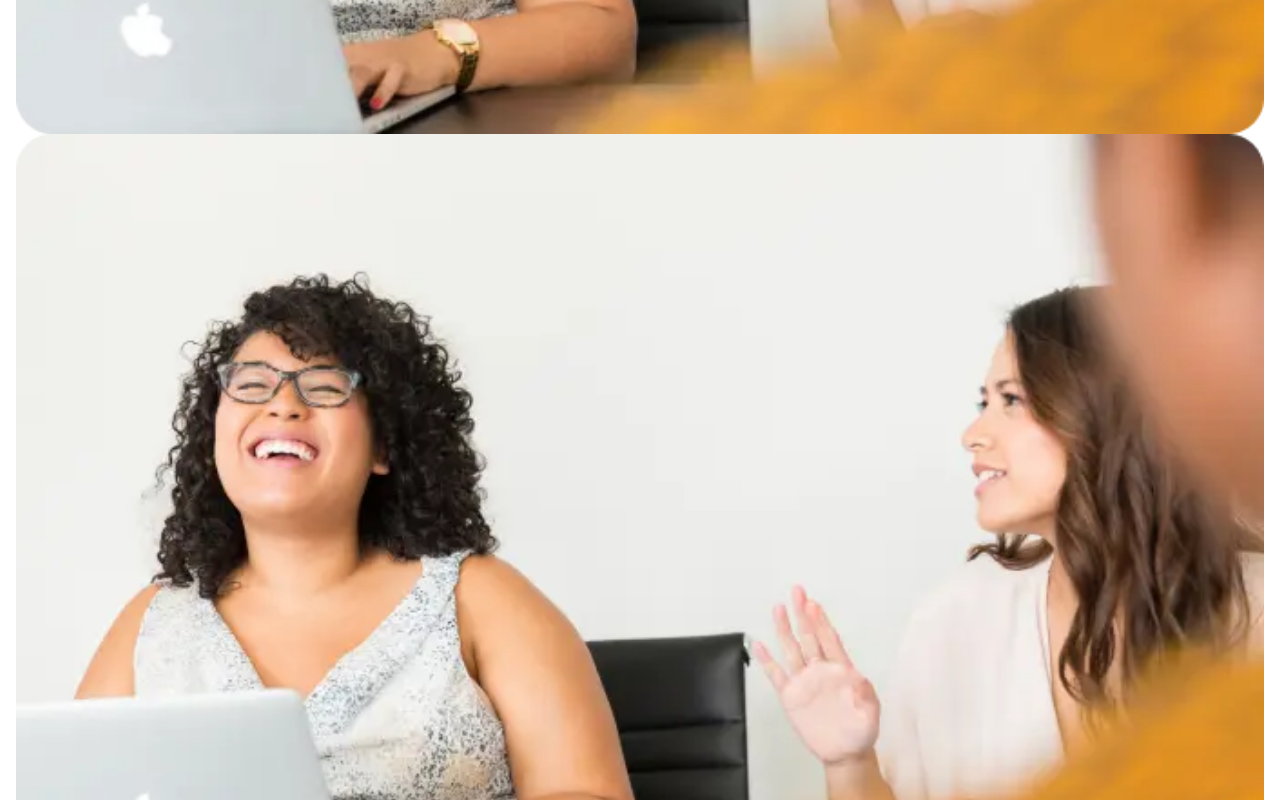
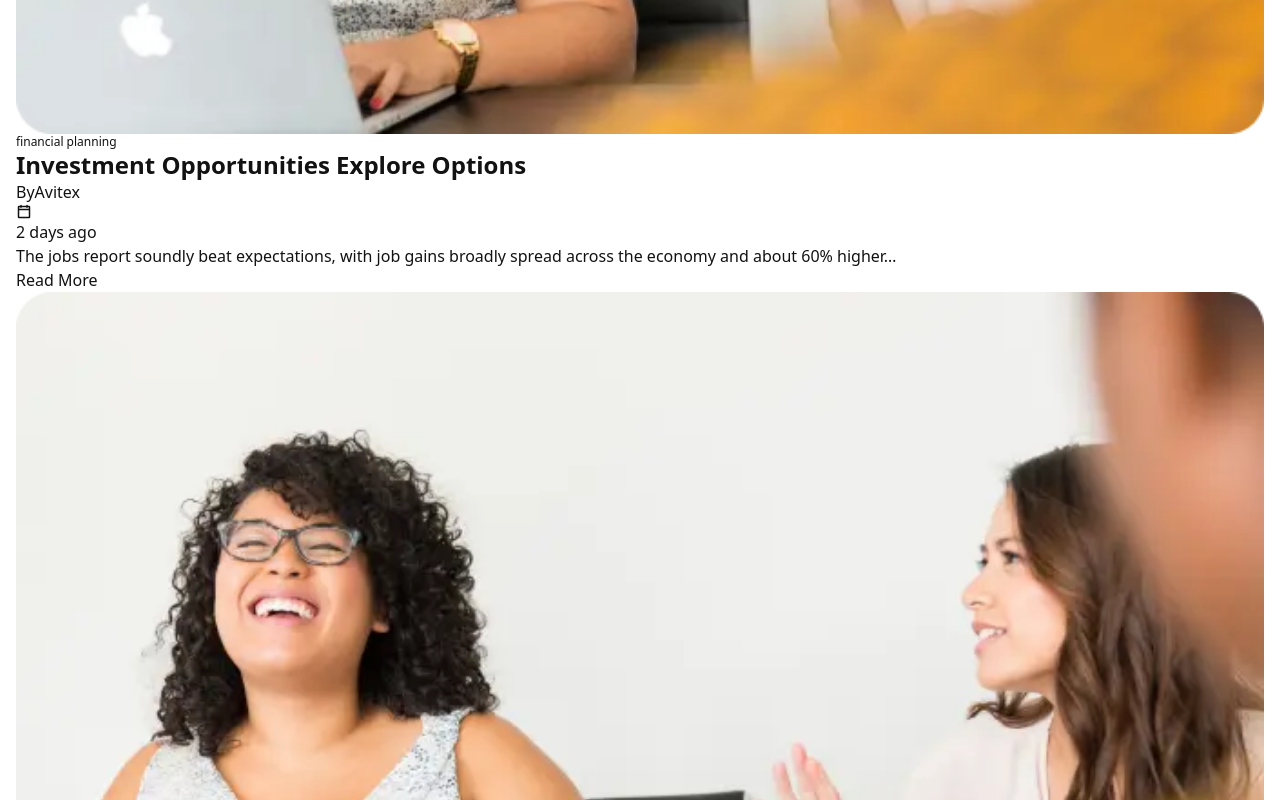
Before and after one commit to genuinelycool/nextjs-laravel-frontend, a Next.js app: page /blog in a window 1280 px wide. Shown: the part 1220-2020 px from the top of the page. Built offline with nearby package versions, Linux system fonts and the light colour scheme.

Commit message:
2 -Blog Page Design Setup Part 2

```diff
--- a/src/components/Section/BlogList.jsx
+++ b/src/components/Section/BlogList.jsx
@@ -1,6 +1,7 @@
 import Image from "next/image";
 import Link from "next/link";
 import React from "react";
+import * as Icon from "@phosphor-icons/react/dist/ssr";
 
 const BlogList = ({ data }) => {
   return (
@@ -25,6 +26,35 @@ const BlogList = ({ data }) => {
                       />
                     </div>
                   </div>
+
+                  <div className="w-full wd:w-1/2">
+                    <div
+                      className="caption2 py-1 px-3 bg-surface rounded-full
+                        inline-block capitalize bg-slate-100"
+                    >
+                      {item.category}
+                    </div>
+
+                    <div className="heading6 mt-2">{item.title}</div>
+
+                    <div className="date flex items-center gap-4 mt-2">
+                      <div className="author catption2 text-secondary">
+                        By
+                        <span className="text-onsurface">{item.author}</span>
+                      </div>
+
+                      <div className="item-date flex items-center">
+                        <Icon.CalendarBlank weight="bold" />
+                        <span className="ml-1 catption2">{item.date}</span>
+                      </div>
+                    </div>
+
+                    <div className="body3 text-secondary mt-4 pb-4">
+                      {item.desc}
+                    </div>
+
+                    <div className="read font-bold underline">Read More</div>
+                  </div>
                 </Link>
               ))}
             </div>
```
